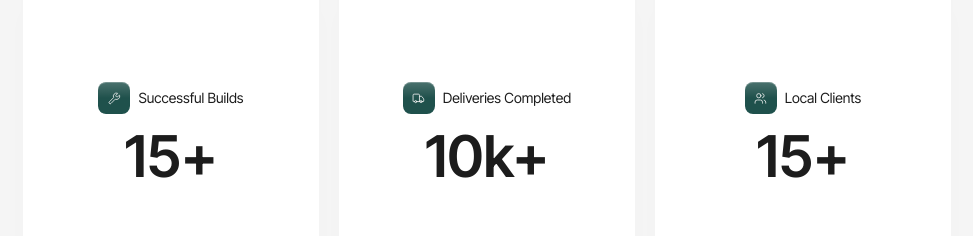
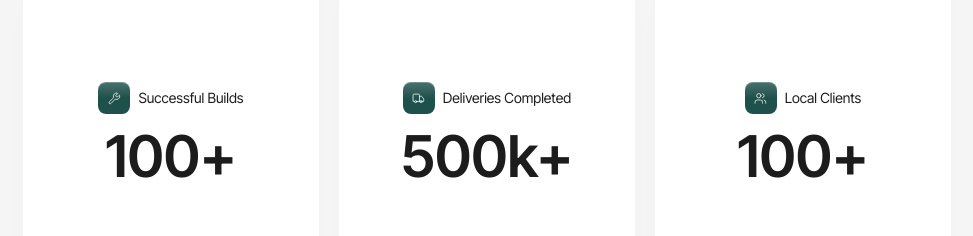
Before and after one commit to dmytro-webild/d6a241ce-9d91-4cb3-9e95-a5f34d405557, a React (Vite) app: page / in a window 1280 px wide. Shown: the part 3900-4136 px from the top of the page, without its empty margins (153-1126 px from the left). Built offline with nearby package versions, Linux system fonts and the light colour scheme; a web font is replaced by a local one.

Commit message:
Update src/pages/HomePage/sections/Metrics.tsx

```diff
--- a/src/pages/HomePage/sections/Metrics.tsx
+++ b/src/pages/HomePage/sections/Metrics.tsx
@@ -18,17 +18,17 @@ export default function MetricsSection(): React.JSX.Element {
             {
               icon: Wrench,
               title: "Successful Builds",
-              value: "15+",
+              value: "100+",
             },
             {
               icon: Truck,
               title: "Deliveries Completed",
-              value: "10k+",
+              value: "500k+",
             },
             {
               icon: Users,
               title: "Local Clients",
-              value: "15+",
+              value: "100+",
             },
           ]}
           textAnimation="slide-up"
```
